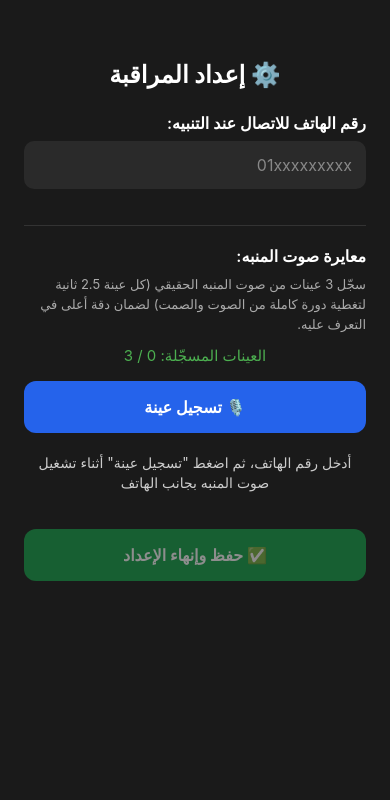
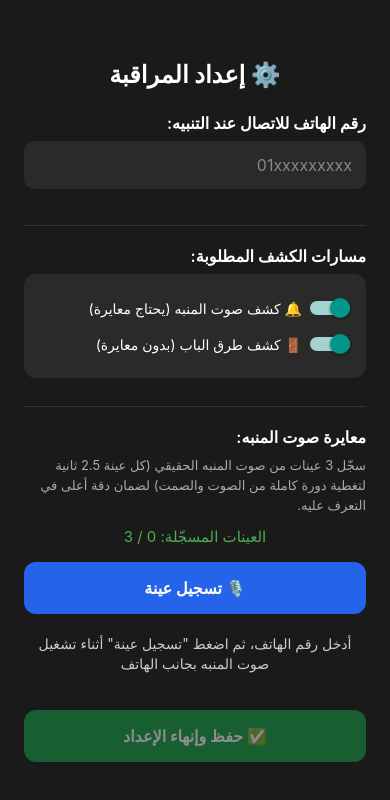
Before and after one commit to abaelhacan-spec/Sound, a React Native app: screen / in a window 390 px wide. Shown: the top 800 px of the page. Built offline with nearby package versions, Linux system fonts and the light colour scheme.

Commit message:
Add files via upload

```diff
--- a/screens/CalibrationScreen.js
+++ b/screens/CalibrationScreen.js
@@ -8,6 +8,7 @@ import {
   ActivityIndicator,
   TextInput,
   ScrollView,
+  Switch,
 } from 'react-native';
 import {
   recordChunk,
@@ -24,6 +25,7 @@ import {
   saveReferenceFingerprint,
   savePhoneNumber,
   loadPhoneNumber,
+  saveDetectionPaths,
 } from '../utils/storage';
 
 const SAMPLES_NEEDED = 3; // عدد العينات المطلوبة للمعايرة الدقيقة
@@ -34,6 +36,8 @@ export default function CalibrationScreen({ onCalibrationComplete }) {
   const [samplesCollected, setSamplesCollected] = useState(0);
   const [collectedFingerprints, setCollectedFingerprints] = useState([]);
   const [phoneNumber, setPhoneNumber] = useState('');
+  const [alarmDetectionEnabled, setAlarmDetectionEnabled] = useState(true);
+  const [knockDetectionEnabled, setKnockDetectionEnabled] = useState(true);
   const [status, setStatus] = useState(
     'أدخل رقم الهاتف، ثم اضغط "تسجيل عينة" أثناء تشغيل صوت المنبه بجانب الهاتف'
   );
@@ -76,14 +80,31 @@ export default function CalibrationScreen({ onCalibrationComplete }) {
   }
 
   async function handleFinishCalibration() {
-    if (collectedFingerprints.length === 0) {
-      Alert.alert('تنبيه', 'لازم تسجل عينة واحدة على الأقل');
+    if (!phoneNumber || phoneNumber.trim().length < 5) {
+      Alert.alert('تنبيه', 'من فضلك أدخل رقم هاتف صحيح أولًا');
       return;
     }
 
+    if (!alarmDetectionEnabled && !knockDetectionEnabled) {
+      Alert.alert('لا يوجد مسار مفعّل', 'فعّل مسار كشف المنبه أو مسار كشف الطرق على الأقل');
+      return;
+    }
+
+    // المعايرة مطلوبة فقط لو مسار المنبه مفعّل
+    if (alarmDetectionEnabled) {
+      if (collectedFingerprints.length === 0) {
+        Alert.alert('تنبيه', 'لازم تسجل عينة واحدة على الأقل، أو عطّل مسار كشف المنبه أعلاه');
+        return;
+      }
       const avgFingerprint = averageFingerprints(collectedFingerprints);
       await saveReferenceFingerprint(avgFingerprint);
+    }
+
     await savePhoneNumber(phoneNumber.trim());
+    await saveDetectionPaths({
+      alarmEnabled: alarmDetectionEnabled,
+      knockEnabled: knockDetectionEnabled,
+    });
 
     Alert.alert('تم الحفظ', 'تم حفظ إعدادات المراقبة بنجاح', [
       { text: 'حسنًا', onPress: () => onCalibrationComplete() },
@@ -112,6 +133,22 @@ export default function CalibrationScreen({ onCalibrationComplete }) {
 
       <View style={styles.divider} />
 
+      <Text style={styles.label}>مسارات الكشف المطلوبة:</Text>
+      <View style={styles.togglesBox}>
+        <View style={styles.toggleRow}>
+          <Text style={styles.toggleLabel}>🔔 كشف صوت المنبه (يحتاج معايرة)</Text>
+          <Switch value={alarmDetectionEnabled} onValueChange={setAlarmDetectionEnabled} />
+        </View>
+        <View style={styles.toggleRow}>
+          <Text style={styles.toggleLabel}>🚪 كشف طرق الباب (بدون معايرة)</Text>
+          <Switch value={knockDetectionEnabled} onValueChange={setKnockDetectionEnabled} />
+        </View>
+      </View>
+
+      {alarmDetectionEnabled && (
+        <>
+          <View style={styles.divider} />
+
           <Text style={styles.label}>معايرة صوت المنبه:</Text>
           <Text style={styles.hint}>
             سجّل {SAMPLES_NEEDED} عينات من صوت المنبه الحقيقي (كل عينة {(CALIBRATION_CHUNK_MS / 1000).toFixed(1)} ثانية لتغطية دورة كاملة من الصوت والصمت) لضمان
@@ -134,22 +171,24 @@ export default function CalibrationScreen({ onCalibrationComplete }) {
             )}
           </TouchableOpacity>
 
-      <Text style={styles.status}>{status}</Text>
-
           {samplesCollected > 0 && (
             <TouchableOpacity style={styles.secondaryButton} onPress={handleReset}>
               <Text style={styles.secondaryButtonText}>إعادة تعيين العينات</Text>
             </TouchableOpacity>
           )}
+        </>
+      )}
+
+      <Text style={styles.status}>{status}</Text>
 
       <TouchableOpacity
         style={[
           styles.button,
           styles.finishButton,
-          collectedFingerprints.length === 0 && styles.buttonDisabled,
+          alarmDetectionEnabled && collectedFingerprints.length === 0 && styles.buttonDisabled,
         ]}
         onPress={handleFinishCalibration}
-        disabled={collectedFingerprints.length === 0}
+        disabled={alarmDetectionEnabled && collectedFingerprints.length === 0}
       >
         <Text style={styles.buttonText}>✅ حفظ وإنهاء الإعداد</Text>
       </TouchableOpacity>
@@ -197,6 +236,24 @@ const styles = StyleSheet.create({
     backgroundColor: '#333',
     marginVertical: 20,
   },
+  togglesBox: {
+    backgroundColor: '#2a2a2a',
+    borderRadius: 12,
+    padding: 16,
+    marginBottom: 8,
+  },
+  toggleRow: {
+    flexDirection: 'row',
+    justifyContent: 'space-between',
+    alignItems: 'center',
+    paddingVertical: 8,
+  },
+  toggleLabel: {
+    color: '#fff',
+    fontSize: 14,
+    flex: 1,
+    marginRight: 8,
+  },
   progress: {
     color: '#4CAF50',
     fontSize: 15,
--- a/screens/MonitoringScreen.js
+++ b/screens/MonitoringScreen.js
@@ -14,7 +14,13 @@ import {
   cosineSimilarity,
   detectKnockPulses,
 } from '../utils/audioFingerprint';
-import { loadReferenceFingerprint, loadPhoneNumber, loadThreshold } from '../utils/storage';
+import {
+  loadReferenceFingerprint,
+  loadPhoneNumber,
+  loadThreshold,
+  loadDetectionPaths,
+  saveDetectionPaths,
+} from '../utils/storage';
 
 const CONSECUTIVE_MATCHES_NEEDED = 3; // عدد المقاطع المتتالية المطلوب تطابقها (مسار المنبه)
 const COOLDOWN_MS = 30000; // مهلة قبل السماح باتصال جديد بعد الاتصال السابق
@@ -45,6 +51,11 @@ export default function MonitoringScreen({ onBackToSettings }) {
   const alarmEnabledRef = useRef(true);
 
   useEffect(() => {
+    loadDetectionPaths().then(({ alarmEnabled, knockEnabled }) => {
+      setAlarmDetectionEnabled(alarmEnabled);
+      setKnockDetectionEnabled(knockEnabled);
+    });
+
     return () => {
       isMonitoringRef.current = false;
     };
@@ -80,6 +91,11 @@ export default function MonitoringScreen({ onBackToSettings }) {
     thresholdRef.current = threshold;
     knockEnabledRef.current = knockDetectionEnabled;
     alarmEnabledRef.current = alarmDetectionEnabled;
+
+    await saveDetectionPaths({
+      alarmEnabled: alarmDetectionEnabled,
+      knockEnabled: knockDetectionEnabled,
+    });
 
     await configureAudioMode();
 
```
Lines whose indentation alone changed are shown as unchanged.
